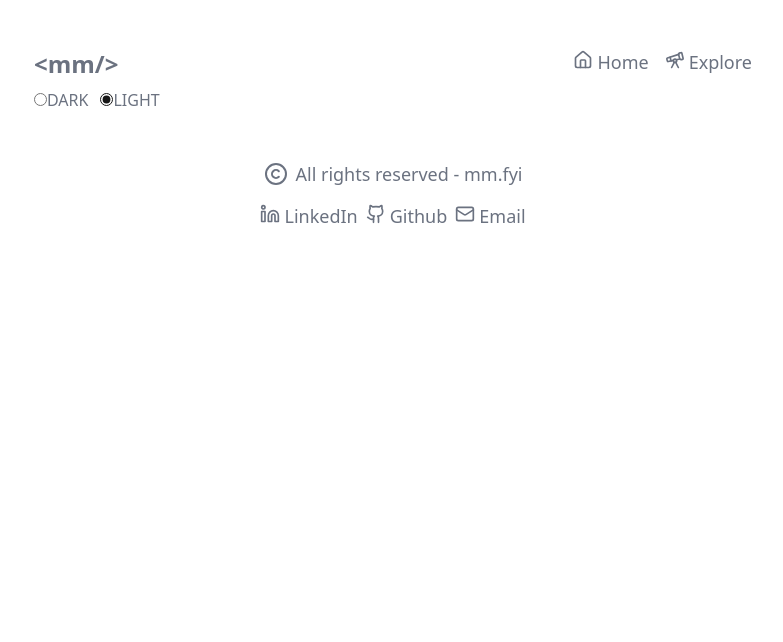
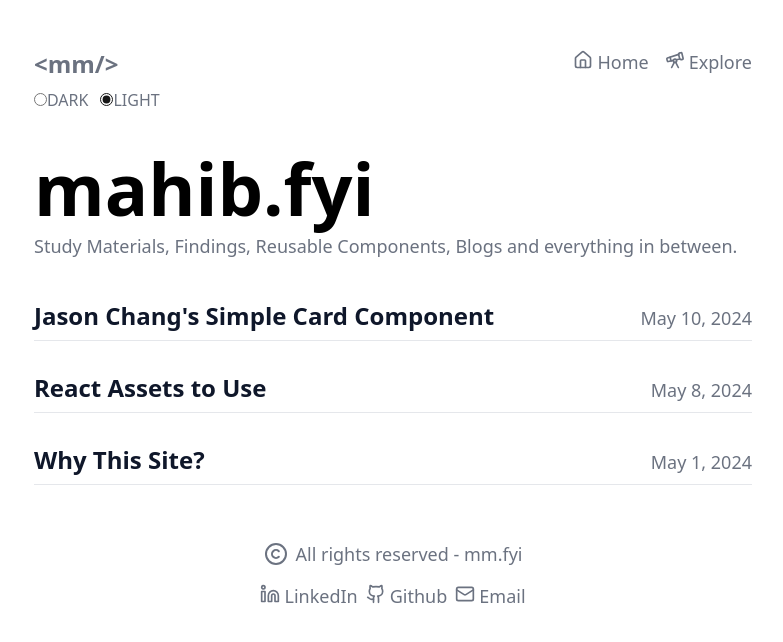
Before and after one commit to Mahib09/Blog_Site, a React (Vite) app: page / in a window 1280 px wide. Shown: the top 642 px of the page, without its empty margins (247-1030 px from the left). Built offline with nearby package versions, Linux system fonts and the light colour scheme.

Commit message:
links deployment

```diff
--- a/src/App.jsx
+++ b/src/App.jsx
@@ -16,7 +16,7 @@
       <ThemeToggle />
       <Routes>
         {/* main pages */}
-        <Route path="/Blog_Site" element={<Home />}></Route>
+        <Route path="/" element={<Home />}></Route>
         <Route path="/Explore" element={<Explore />}></Route>
 
         {/* groups */}
```
